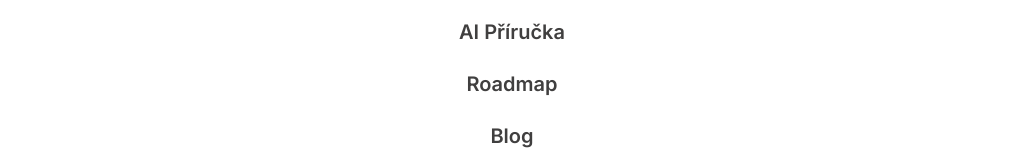
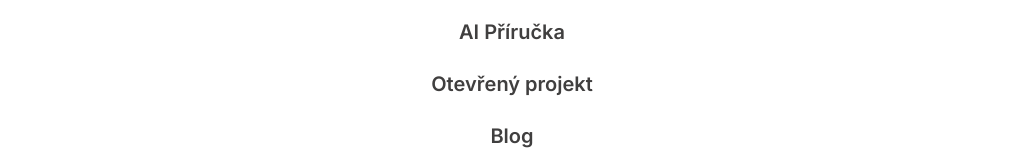
Before and after one commit to kisk-muni/knihovna.ai, a Next.js app: page /private in a window 1280 px wide. Shown: the part 195-355 px from the top of the page, without its empty margins (128-1150 px from the left). Built offline with nearby package versions, Linux system fonts and the light colour scheme.

Commit message:
update private nav

```diff
--- a/site-config.ts
+++ b/site-config.ts
@@ -109,7 +109,7 @@ const siteConfig: SiteConfig = {
   ],
   privateNavigation: [
     { title: "AI Příručka", href: "/prirucka", private: true },
-    { title: "Roadmap", href: "/roadmap", private: true },
+    { title: "Otevřený projekt", href: "/prehled", private: true },
     { title: "Blog", href: "/blog", private: true },
   ],
   footerNavigation: [
```
